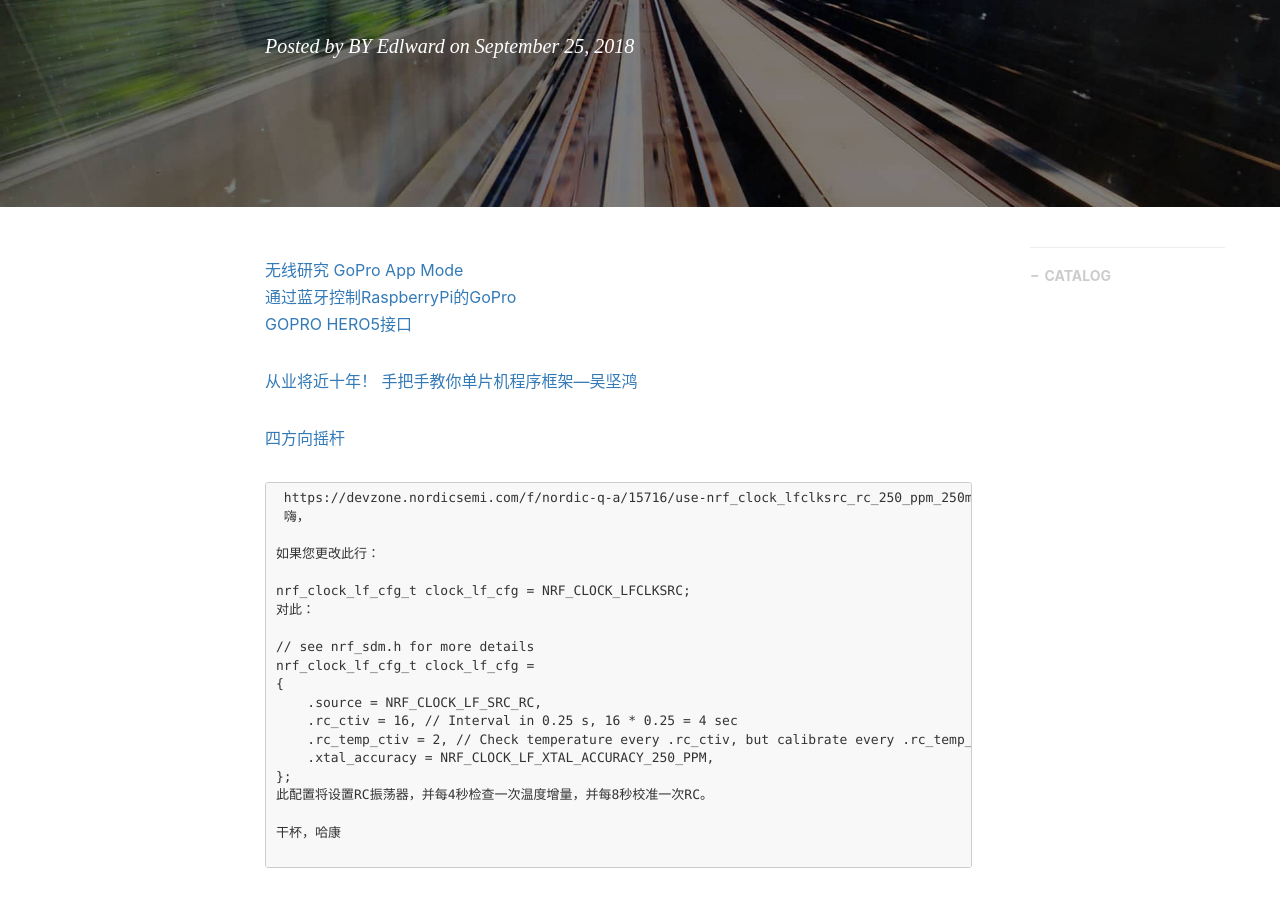
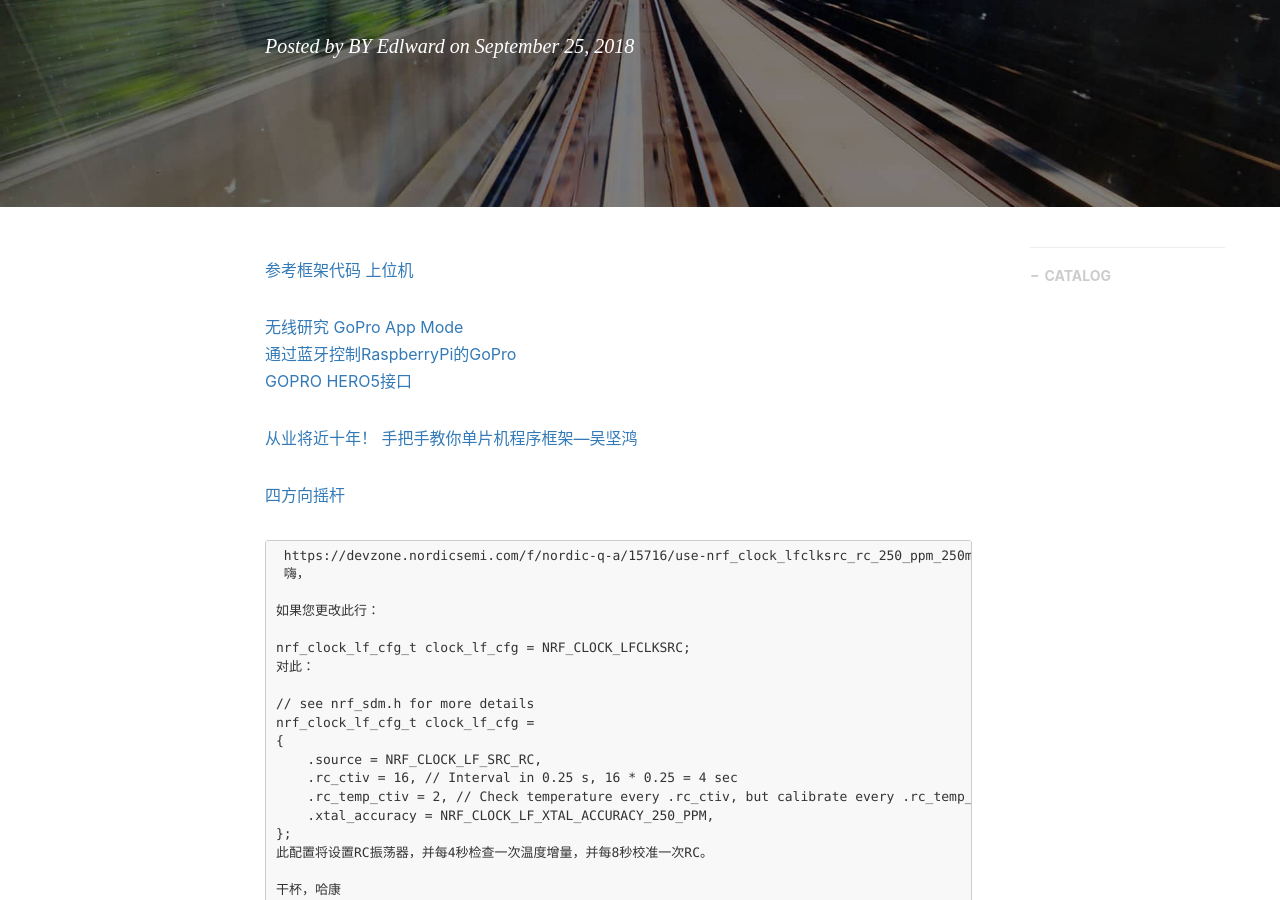
Before and after one commit to gary-robotics/dlward, a Jekyll site: the page built from _posts/2018-10-07-单片机框架-2018.markdown, in a window 1280 px wide and 900 px high, scrolled down 316 px. Built offline with Jekyll 4.4.1, drawn with Linux system fonts in a browser that asks for light colours; nearby versions of some CDN libraries; comment, search, counter and statistics services are not loaded.

Commit message:
Update 2018-10-07-单片机框架-2018.markdown

```diff
--- a/_posts/2018-10-07-单片机框架-2018.markdown
+++ b/_posts/2018-10-07-单片机框架-2018.markdown
@@ -9,6 +9,8 @@ catalog: true                       # 是否归档
 tags:                               #标签
     - STM32
 ---
+[参考框架代码 上位机](https://github.com/Edlward/Robomaster2018)
+
 [无线研究 GoPro App Mode](https://goprohero.readthedocs.io/en/latest/Wifi%20Research/)
 [通过蓝牙控制RaspberryPi的GoPro](https://github.com/KonradIT/goprowifihack/blob/master/Bluetooth/Platforms/RaspberryPi.md)
 [GOPRO HERO5接口](https://gethypoxic.com/blogs/technical/gopro-hero5-interfaces)
```
